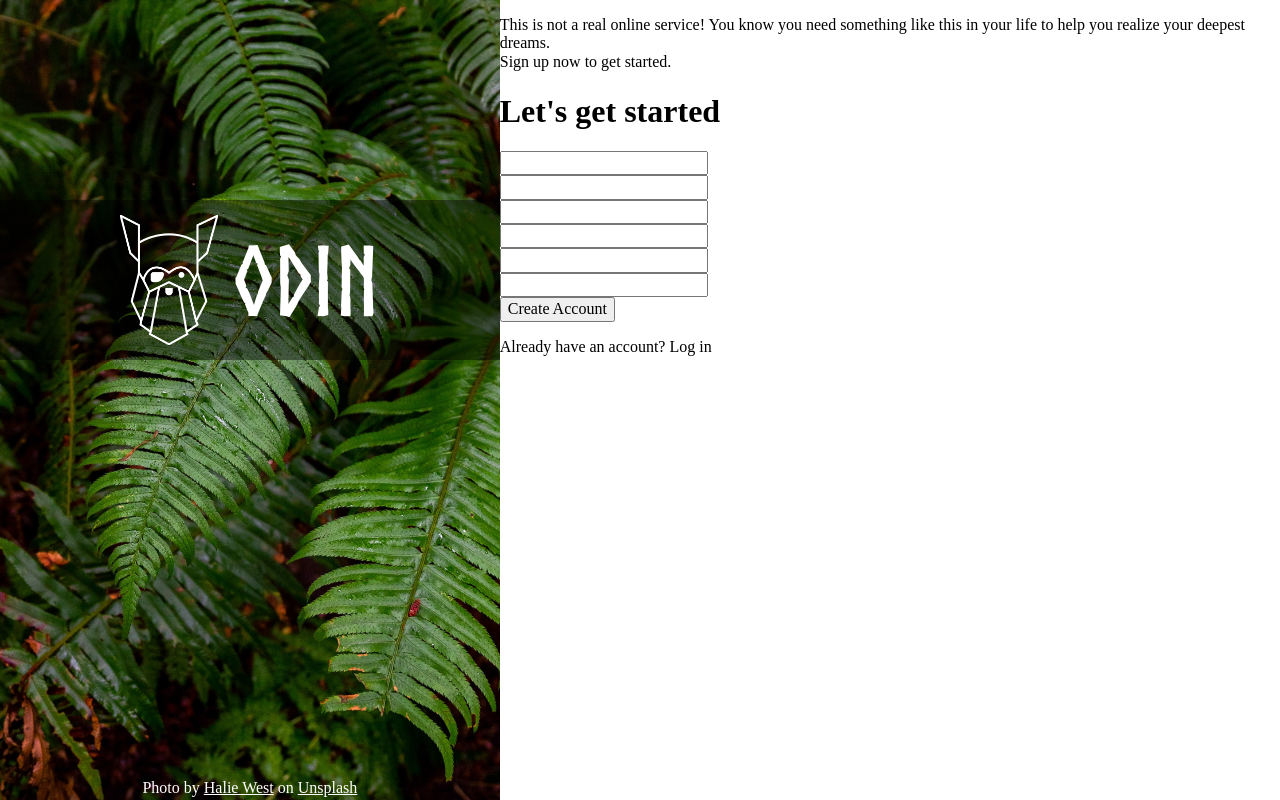
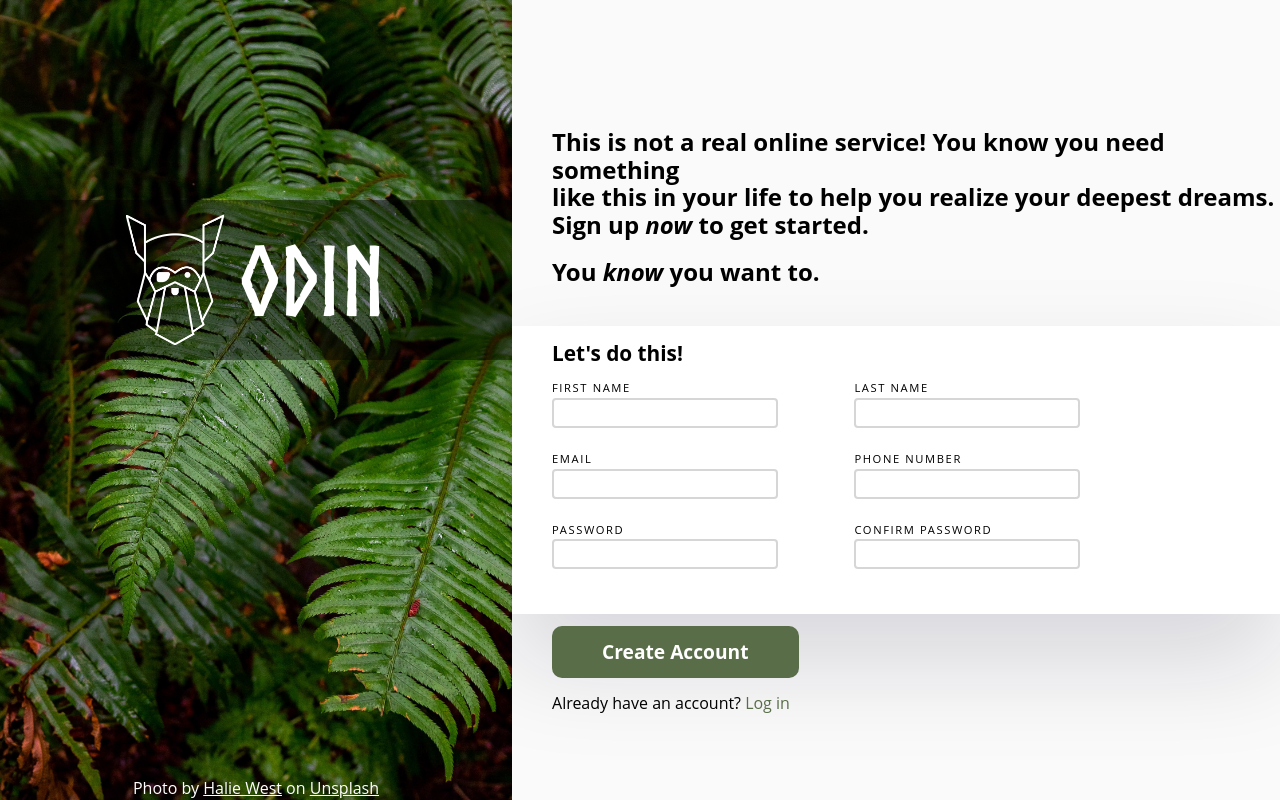
Before and after one commit to abydenes/sign-up-form2, a plain HTML site: page index.html in a window 1280 px wide. Drawn offline with Linux system fonts and the light colour scheme.

Commit message:
Add js form validation

```diff
--- a/index.html
+++ b/index.html
@@ -23,51 +23,59 @@
   <div class="right">
     <div>
       <div class="toptext">
-        <p>This is not a real online service! You know you need something
+        <h2>This is not a real online service! You know you need something <br>
           like this in your life to help you realize your deepest dreams.
-          <br> Sign up now to get started.
-        </p>
-        <p></p>
+          <br> Sign up <em>now</em> to get started.
+        </h2>
+        <h2>You <em>know</em> you want to.</h2>
       </div>
     </div>
-    <div class="whitebox">
-      <h1>Let's get started</h1>
+    <div class="white-box">
+      <div>
+        <h2>Let's do this!</h2>
         <form action="">
           <div class="form-left">
             <div class="form-control">
-            <label for=""></label>
-            <input type="text">
+              <label for="firstname">FIRST NAME</label>
+              <input type="text" id="firstname" name="firstname" >
+              <small>error message</small>
             </div>
             <div class="form-control">
-            <label for=""></label>
-            <input type="text">
+              <label for="email">EMAIL</label>
+              <input type="email" id="email" name="email" >
+              <small>error message</small>
             </div>
             <div class="form-control">
-            <label for=""></label>
-            <input type="text">
+              <label for="password">PASSWORD</label>
+              <input type="password" id="password" name="password" >
+              <small>error message</small>
             </div>
           </div>
           <div class="form-right">
             <div class="form-control">
-            <label for=""></label>
-            <input type="text">
+              <label for="lastname">LAST NAME</label>
+              <input type="text" id="lastname" name="lastname" >
+              <small>error message</small>
             </div>
             <div class="form-control">
-            <label for=""></label>
-            <input type="text">
+              <label for="phonenumber">PHONE NUMBER</label>
+              <input type="tel" id="phonenumber" name="phonenumber" >
+              <small>error message</small>
             </div>
             <div class="form-control">
-            <label for=""></label>
-            <input type="text">
+              <label for="password2">CONFIRM PASSWORD</label>
+              <input type="password" id="password2" name="password2" >
+              <small>error message</small>
+            </div>
+          </div>
+      </div>
+      <div>
+        <div class="bottom">
+          <button type="submit">Create Account</button>
+          <p>Already have an account? <a href="">Log in</a></p>
         </div>
       </div>
       </form>
-    </div>
-    <div>
-      <div class="bottom">
-        <button>Create Account</button>
-        <p>Already have an account? Log in</p>
-      </div>
     </div>
   </div>
 </body>
--- a/script.js
+++ b/script.js
@@ -0,0 +1,45 @@
+const form = document.querySelector("form");
+const firstname = document.querySelector("#firstname");
+const email = document.querySelector("#email");
+const password = document.querySelector("#password");
+const lastname = document.querySelector("#lastname");
+const tel = document.querySelector("#phonenumber")
+const password2 = document.querySelector("#password2");
+
+form.addEventListener("submit", (e) => {
+  e.preventDefault();
+  checkInputs();
+})
+
+function checkInputs() {
+  const firstnameValue = firstname.value.trim();
+  const emailValue = email.value.trim();
+  const passwordValue = password.value.trim();
+  const lastnameValue = lastname.value.trim();
+  const telValue = tel.value.trim();
+  const password2Value = password2.value.trim();
+  if (firstnameValue === "") setErrorFor(firstname, "First name cannot be blank");
+  else setSuccessFor(firstname);
+  if (emailValue === "") setErrorFor(email, "Email cannot be blank");
+  else setSuccessFor(email);
+  if (passwordValue === "") setErrorFor(password, "Password cannot be blank");
+  else setSuccessFor(password);
+  if (lastnameValue === "") setErrorFor(lastname, "Last name cannot be blank");
+  else setSuccessFor(lastname);
+  if (telValue === "") setErrorFor(tel, "Phone number cannot be blank");
+  else setSuccessFor(tel);
+  if (passwordValue !== password2Value || !password2Value) setErrorFor(password2, "Passwords must match");
+  else setSuccessFor(password2);
+}
+
+function setErrorFor(input, message) {
+  const formControl = input.parentElement;
+  const small = formControl.querySelector("small");
+  small.innerText = message;
+  formControl.className = "form-control error"
+}
+
+function setSuccessFor(input) {
+  const formControl = input.parentElement;
+  formControl.className = "form-control success"
+}
--- a/style.css
+++ b/style.css
@@ -5,12 +5,14 @@
   font-weight: normal;
   font-style: normal;
 }
+@import url('https://fonts.googleapis.com/css2?family=Open+Sans&display=swap');
 
 html,
 body {
   margin: 0;
   height: 100%;
   overflow: hidden;
+  font-family: 'Open Sans', sans-serif;
 }
 
 body {
@@ -58,3 +60,89 @@ body {
 a {
   color: white
 }
+
+.right {
+  width: 60vw;
+  background-color: rgb(250, 250, 250);
+}
+
+.right > div:first-child {
+  margin: 16vh 0vh 5vh 5vh;
+}
+
+.white-box {
+  height: 36vh;
+  width: 100%;
+  box-shadow: rgba(17, 12, 46, 0.15) 0px 48px 100px 0px;
+  background-color: #fff;
+}
+
+.white-box > div {
+  margin-left: 5vh;
+}
+
+.white-box > div > h2 {
+  padding-top: 2vh;
+  margin-bottom: 2vh;
+  font-size: 1.3rem;
+}
+
+form {
+  display: flex;
+  gap: 6vw;
+}
+
+.form-control {
+  display: flex;
+  flex-direction: column;
+  padding-bottom: 25px;
+  position: relative;
+}
+
+.form-control input {
+  height: 3vh;
+  width: 17vw;
+  border: 2px solid #d6d6d6;
+  border-radius: 4px;
+}
+
+.form-control.success input {
+  border-color: #2ecc71;
+}
+
+.form-control.error input {
+  border-color: #e74c3c;
+}
+
+.form-control.error small {
+  visibility: visible;
+}
+
+.form-control small {
+  visibility: hidden;
+  position: absolute;
+  bottom: 7px;
+  color: #e74c3c;
+}
+
+label {
+  font-size: 0.7rem;
+  letter-spacing: 0.1rem;
+  margin-bottom: 3px;
+}
+
+.bottom a {
+  color: #596D48 ;
+  text-decoration: none;
+}
+
+button {
+  margin-top: 4vh;
+  padding: 15px 50px;
+  font-size: 1.2rem;
+  font-weight: 700;
+  border: none;
+  border-radius: 10px;
+  background-color: #596D48;
+  color: white;
+}
```
Lines whose indentation alone changed are shown as unchanged.
